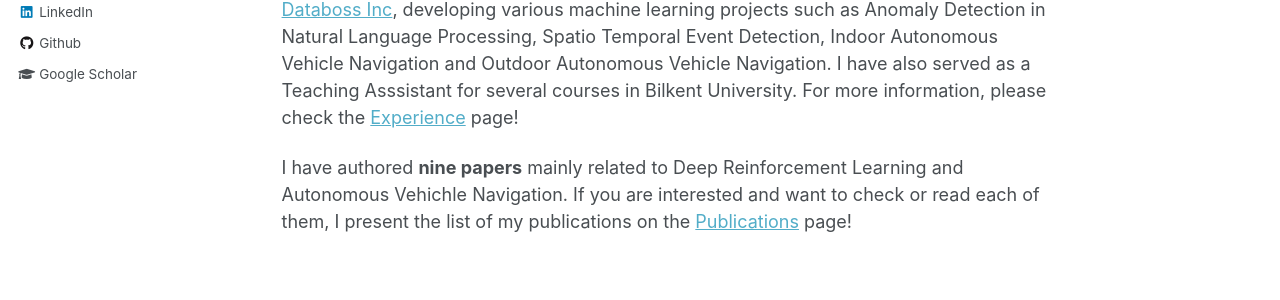
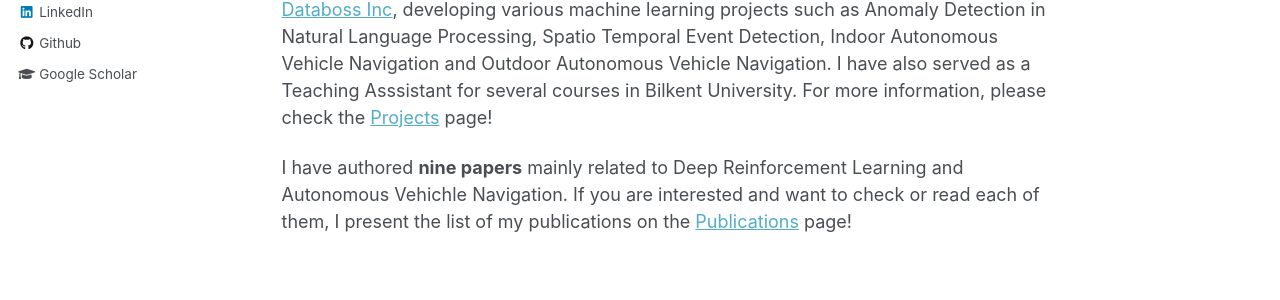
Before and after one commit to doganjr/doganjr.github.com, a Jekyll site: the page built from _pages/about.md, in a window 1280 px wide. Shown: the part 426-726 px from the top of the page. Built offline with Jekyll 4.4.1, drawn with Linux system fonts in a browser that asks for light colours.

Commit message:
Update about.md

```diff
--- a/_pages/about.md
+++ b/_pages/about.md
@@ -12,6 +12,6 @@ Hi, I am Dogan Can Cicek, and I am a Machine Learning Researcher. Currently, I o
 
 My current research interests are **Autonomous Driving**, **Decision Making Systems**, **Deep Reinforcement Learning** and its real-life applications. I am also interested in **Natural Language Processing**.
 
-During my M.S. studies, I was part of an R&D team as a Machine Learning Expert at [Databoss Inc](http://data-boss.com.tr), developing various machine learning projects such as Anomaly Detection in Natural Language Processing, Spatio Temporal Event Detection, Indoor Autonomous Vehicle Navigation and Outdoor Autonomous Vehicle Navigation. I have also served as a Teaching Asssistant for several courses in Bilkent University. For more information, please check the [Experience](/experience/) page!
+During my M.S. studies, I was part of an R&D team as a Machine Learning Expert at [Databoss Inc](http://data-boss.com.tr), developing various machine learning projects such as Anomaly Detection in Natural Language Processing, Spatio Temporal Event Detection, Indoor Autonomous Vehicle Navigation and Outdoor Autonomous Vehicle Navigation. I have also served as a Teaching Asssistant for several courses in Bilkent University. For more information, please check the [Projects](/projects/) page!
 
 I have authored **nine papers** mainly related to Deep Reinforcement Learning and Autonomous Vehichle Navigation. If you are interested and want to check or read each of them, I present the list of my publications on the [Publications](/publications/) page!
```
